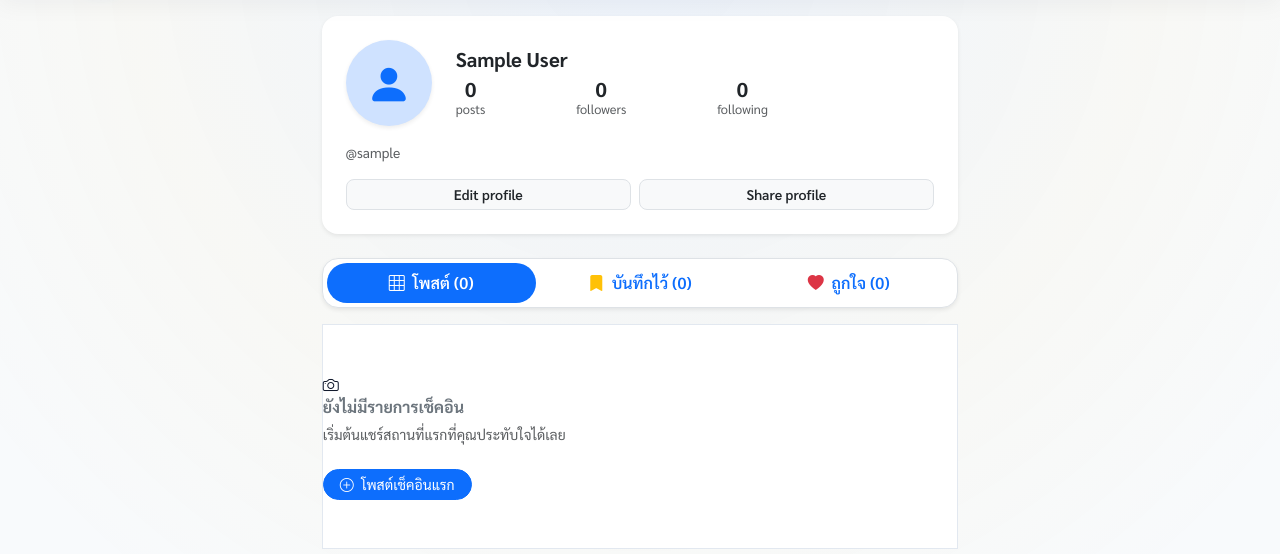
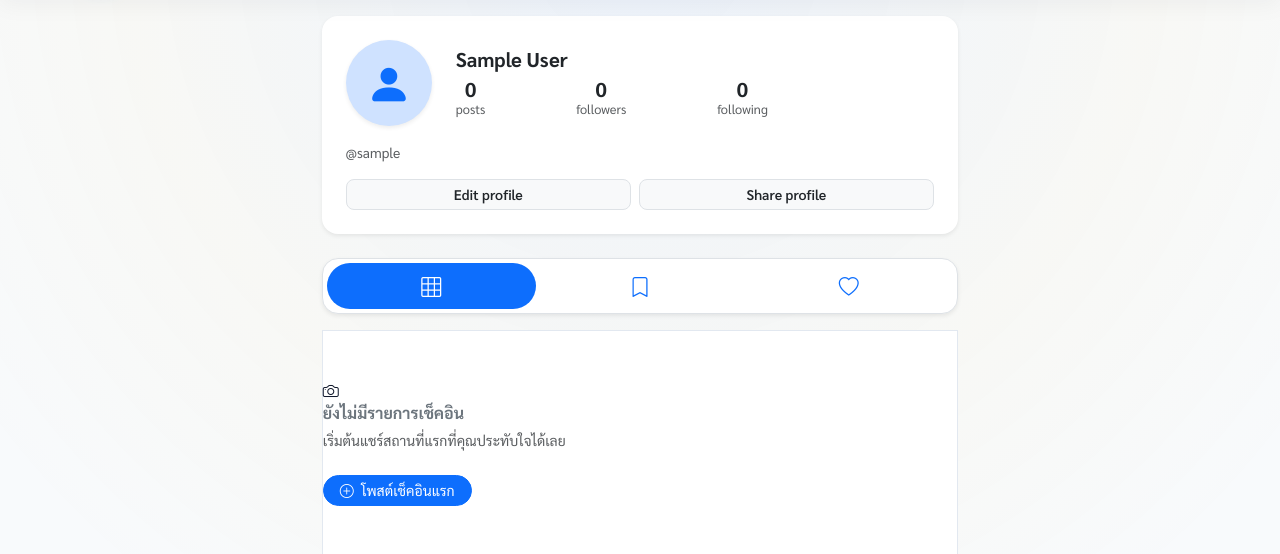
Before and after one commit to lnapoon/Thi-Ni-Thi-Nai, a Django app: page /accounts/profile/ in a window 1280 px wide. Shown: the part 57-611 px from the top of the page. Run offline with Django 5.2, Linux system fonts and the light colour scheme; the visitor is signed in with stand-in values (Sample User, id 1); data comes from the database, SQL or seed files in the repository; data that the repository does not hold is empty.

Commit message:
feat: add service worker for offline support and implement Instagram-style profile interface

```diff
--- a/static/sw.js
+++ b/static/sw.js
@@ -1,7 +1,7 @@
 // Service Worker for "ที่นี่ Check-in"
 // Superfast App Shell Caching & Offline Support
 
-const CACHE_NAME = 'thi-ni-cache-v4';
+const CACHE_NAME = 'thi-ni-cache-v5';
 const STATIC_ASSETS = [
   '/static/css/style.css',
   '/static/js/geolocation.js',
--- a/templates/accounts/profile.html
+++ b/templates/accounts/profile.html
@@ -120,22 +120,22 @@
 
     </div>
 
-    <!-- Profile Tabs: Posts / Bookmarks / Likes -->
+    <!-- Profile Tabs: Posts / Bookmarks / Likes (Clean Icons Only - Instagram Style) -->
     <ul class="nav nav-pills nav-justified mb-3 bg-white p-1 rounded-4 shadow-sm border" id="profileTab" role="tablist">
       <li class="nav-item" role="presentation">
-        <button class="nav-link active rounded-pill fw-semibold py-2" id="posts-tab" data-bs-toggle="tab" data-bs-target="#posts-pane" type="button" role="tab">
-          <i class="bi bi-grid-3x3 me-1"></i> โพสต์ ({{ checkin_count }})
+        <button class="nav-link active rounded-pill py-2.5 d-flex align-items-center justify-content-center" id="posts-tab" data-bs-toggle="tab" data-bs-target="#posts-pane" type="button" role="tab" title="โพสต์">
+          <i class="bi bi-grid-3x3 fs-5"></i>
         </button>
       </li>
       {% if is_owner %}
         <li class="nav-item" role="presentation">
-          <button class="nav-link rounded-pill fw-semibold py-2" id="bookmarks-tab" data-bs-toggle="tab" data-bs-target="#bookmarks-pane" type="button" role="tab">
-            <i class="bi bi-bookmark-fill me-1 text-warning"></i> บันทึกไว้ ({{ bookmarked_count }})
+          <button class="nav-link rounded-pill py-2.5 d-flex align-items-center justify-content-center" id="bookmarks-tab" data-bs-toggle="tab" data-bs-target="#bookmarks-pane" type="button" role="tab" title="บันทึกไว้">
+            <i class="bi bi-bookmark fs-5"></i>
           </button>
         </li>
         <li class="nav-item" role="presentation">
-          <button class="nav-link rounded-pill fw-semibold py-2" id="likes-tab" data-bs-toggle="tab" data-bs-target="#likes-pane" type="button" role="tab">
-            <i class="bi bi-heart-fill me-1 text-danger"></i> ถูกใจ ({{ liked_count }})
+          <button class="nav-link rounded-pill py-2.5 d-flex align-items-center justify-content-center" id="likes-tab" data-bs-toggle="tab" data-bs-target="#likes-pane" type="button" role="tab" title="ถูกใจ">
+            <i class="bi bi-heart fs-5"></i>
           </button>
         </li>
       {% endif %}
--- a/templates/base.html
+++ b/templates/base.html
@@ -502,13 +502,26 @@
         });
       });
 
-      // Register Service Worker for PWA / instant caching
+      // Register / Clean Service Worker
       if ('serviceWorker' in navigator) {
+        {% if debug %}
+        navigator.serviceWorker.getRegistrations().then(function (registrations) {
+          for (let registration of registrations) {
+            registration.unregister();
+          }
+        });
+        if (window.caches) {
+          caches.keys().then(function (names) {
+            for (let name of names) caches.delete(name);
+          });
+        }
+        {% else %}
         window.addEventListener('load', function () {
           navigator.serviceWorker.register('/sw.js').catch(function (err) {
             console.warn('SW registration notice:', err);
           });
         });
+        {% endif %}
       }
     });
   </script>
```
